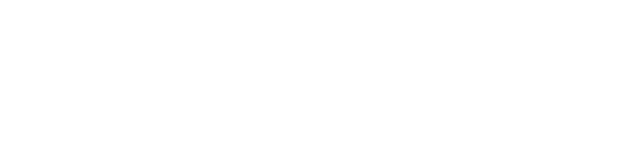
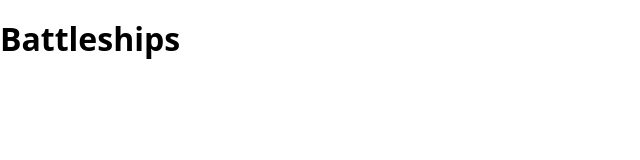
Before and after one commit to ShrikeSwallow/battleship, a website built with webpack: page src/template.html in a window 1280 px wide. Shown: the whole page, without its empty margins (0-640 px from the left). Built offline with nearby package versions, Linux system fonts and the light colour scheme.

Commit message:
Implement very simple initialize function

```diff
--- a/src/Display.js
+++ b/src/Display.js
@@ -1,3 +1,14 @@
 export default class Display {
   constructor() {}
+  initialize = () => {
+    const body = document.body;
+    const header = document.createElement("header");
+    const main = document.createElement("main");
+
+    const title = document.createElement("h1");
+    title.textContent = "Battleships";
+    header.appendChild(title);
+    body.appendChild(header);
+    body.appendChild(main);
+  };
 }
--- a/src/index.js
+++ b/src/index.js
@@ -1 +1,5 @@
 import "./styles.css";
+import Display from "./Display";
+
+const display = new Display();
+display.initialize();
--- a/src/template.html
+++ b/src/template.html
@@ -3,7 +3,7 @@
   <head>
     <meta charset="UTF-8" />
     <meta name="viewport" content="width=device-width, initial-scale=1.0" />
-    <title>My Web Template</title>
+    <title>Battleships</title>
   </head>
   <body></body>
 </html>
```
